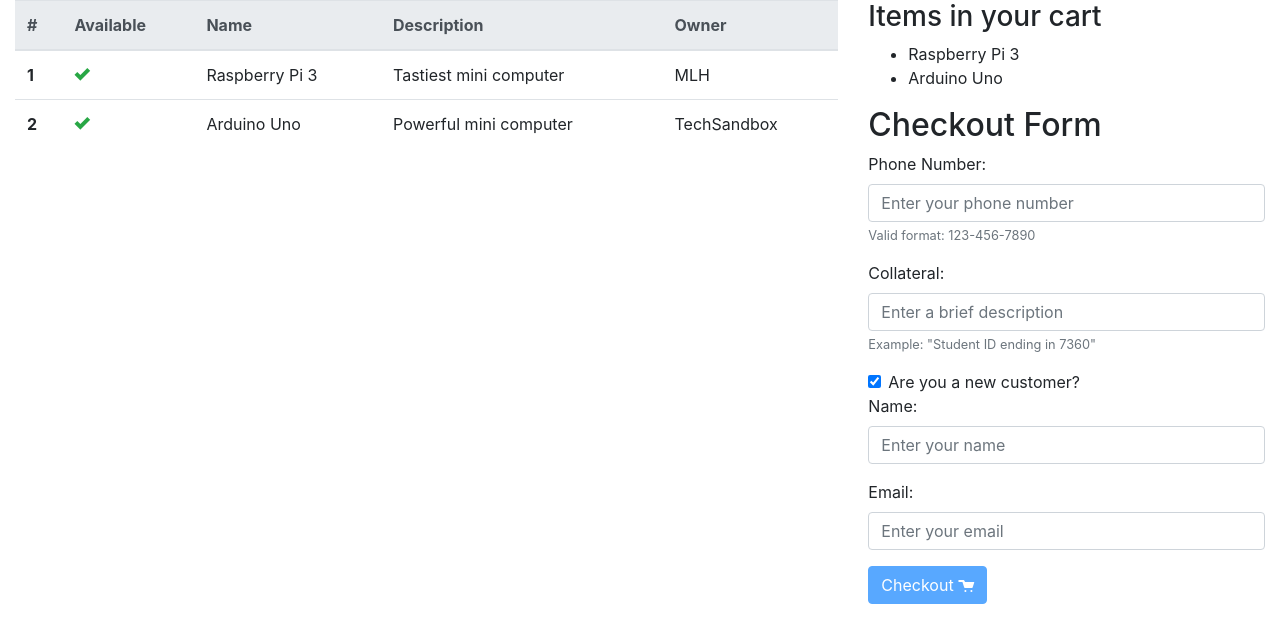
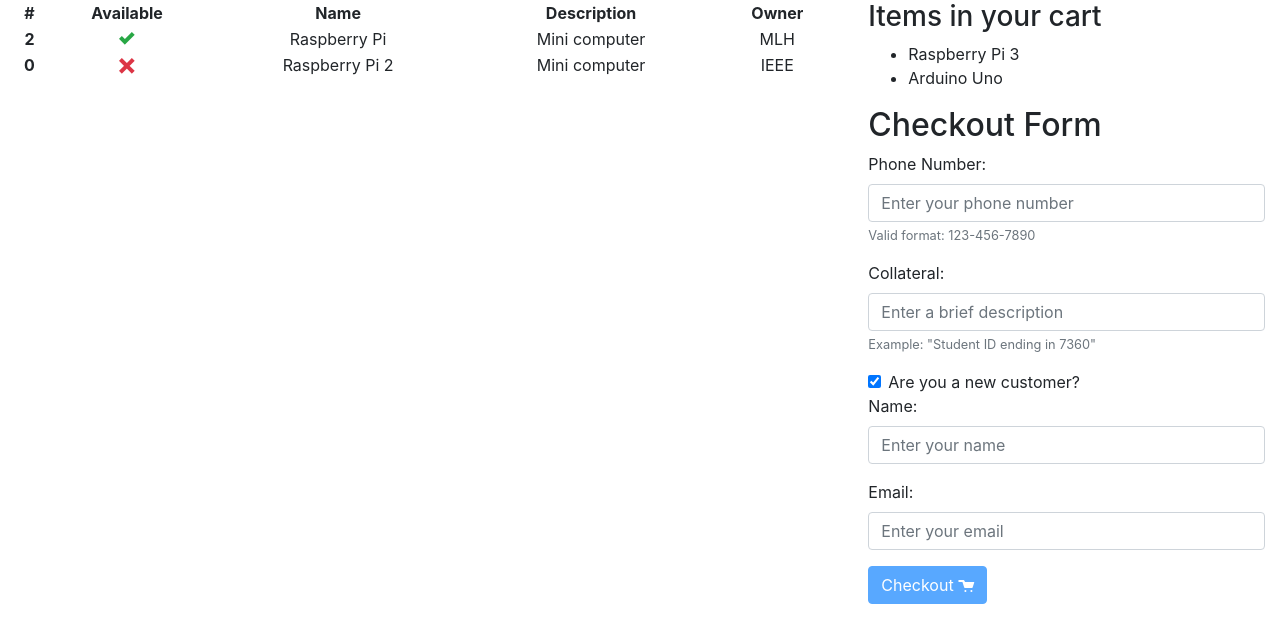
Before and after one commit to hackwitus/borrowIt, a React (Create React App) app in the folder client/: page / in a window 1280 px wide. Shown: the top 642 px of the page. Built offline with nearby package versions, Linux system fonts and the light colour scheme.

Commit message:
Added a dynamic table

```diff
--- a/client/src/components/InventoryTable.js
+++ b/client/src/components/InventoryTable.js
@@ -1,10 +1,14 @@
-import React from 'react'
+import React from 'react';
 
-class InventoryTable extends React.Component {
-  render() {
-    return (
-      <table className="table">
-        <thead className="thead-light">
+var width = {
+  width: '100%',
+  textAlign: 'center',
+};
+
+const renderTable = items => {
+  console.log(items)
+  return items ?  (
+    <table style={width}>
       <tr>
         <th scope="col">#</th>
         <th scope="col">Available</th>
@@ -12,24 +16,28 @@
         <th scope="col">Description</th>
         <th scope="col">Owner</th>
       </tr>
-        </thead>
-        <tbody>
+      {items.map(item => (
         <tr>
-            <th scope="row">1</th>
-            <td><span className="oi oi-check text-success"></span></td>
-            <td>Raspberry Pi 3</td>
-            <td>Tastiest mini computer</td>
-            <td>MLH</td>
+          <th scope="row">{item.number}</th>
+
+          <td><span className={item.available ? ("oi oi-check text-success") : ("oi oi-x text-danger")}></span></td>
+          <td>{item.name}</td>
+          <td>{item.description}</td>
+          <td>{item.owner}</td>
         </tr>
-          <tr>
-            <th scope="row">2</th>
-            <td><span className="oi oi-check text-success"></span></td>
-            <td>Arduino Uno</td>
-            <td>Powerful mini computer</td>
-            <td>TechSandbox</td>
-          </tr>
-        </tbody>
+      ))}
     </table>
+  ) : (
+    <p>Your table is empty.</p>
+  )
+}
+
+class InventoryTable extends React.Component {
+  render() {
+    return (
+      <div>
+        { renderTable(this.props.table) }
+      </div>
     )
   }
 }
--- a/client/src/components/InventoryView.js
+++ b/client/src/components/InventoryView.js
@@ -27,7 +27,24 @@
           this.state.isMobile ? (
             <p className="text-danger">Replace me with a mobile component</p>
           ) : (
-            <InventoryTable />
+            <InventoryTable table={[
+              {
+                id: "01",
+                name: "Raspberry Pi",
+                description: "Mini computer",
+                number: 2,
+                available: true,
+                owner: "MLH"
+              },
+              {
+                id: "02",
+                name: "Raspberry Pi 2",
+                description: "Mini computer",
+                number: 0,
+                available: false,
+                owner: "IEEE"
+              }
+            ]}/>
           )
         }
       </React.Fragment>
```
Lines whose indentation alone changed are shown as unchanged.
